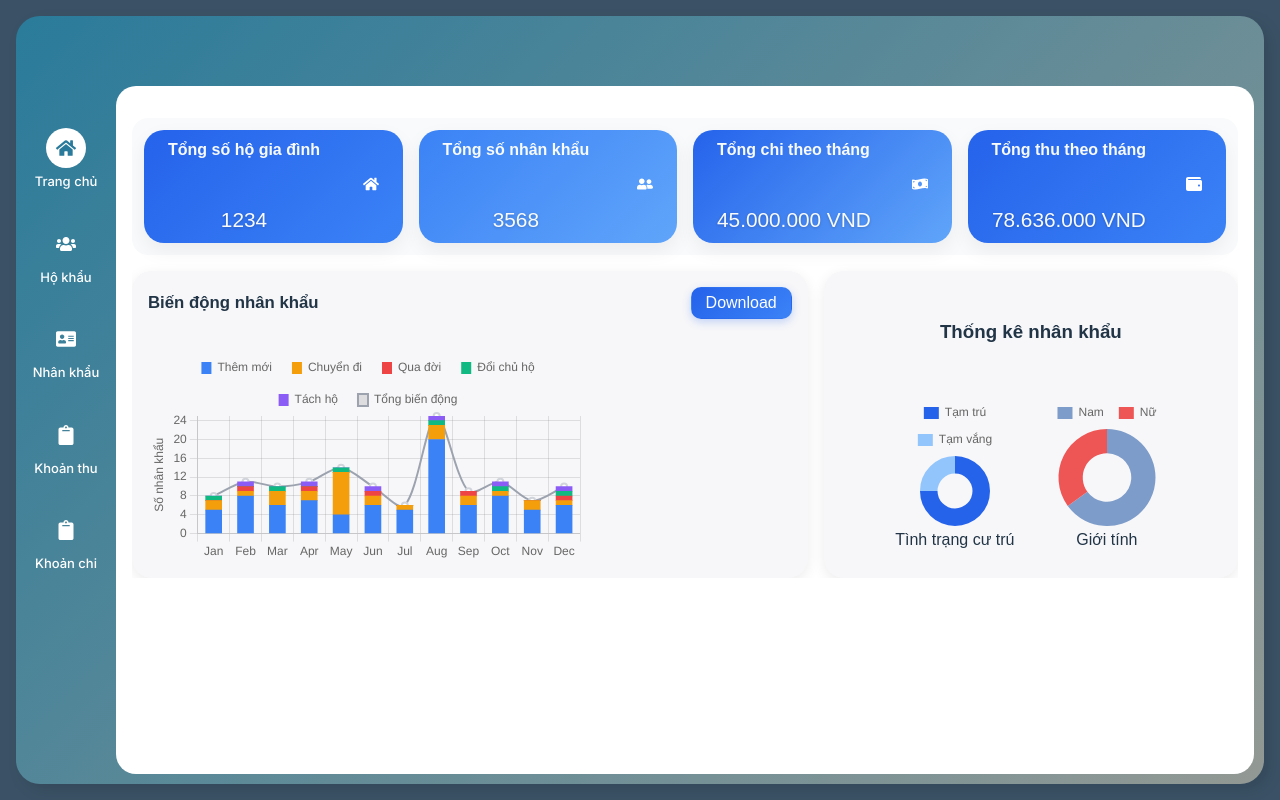
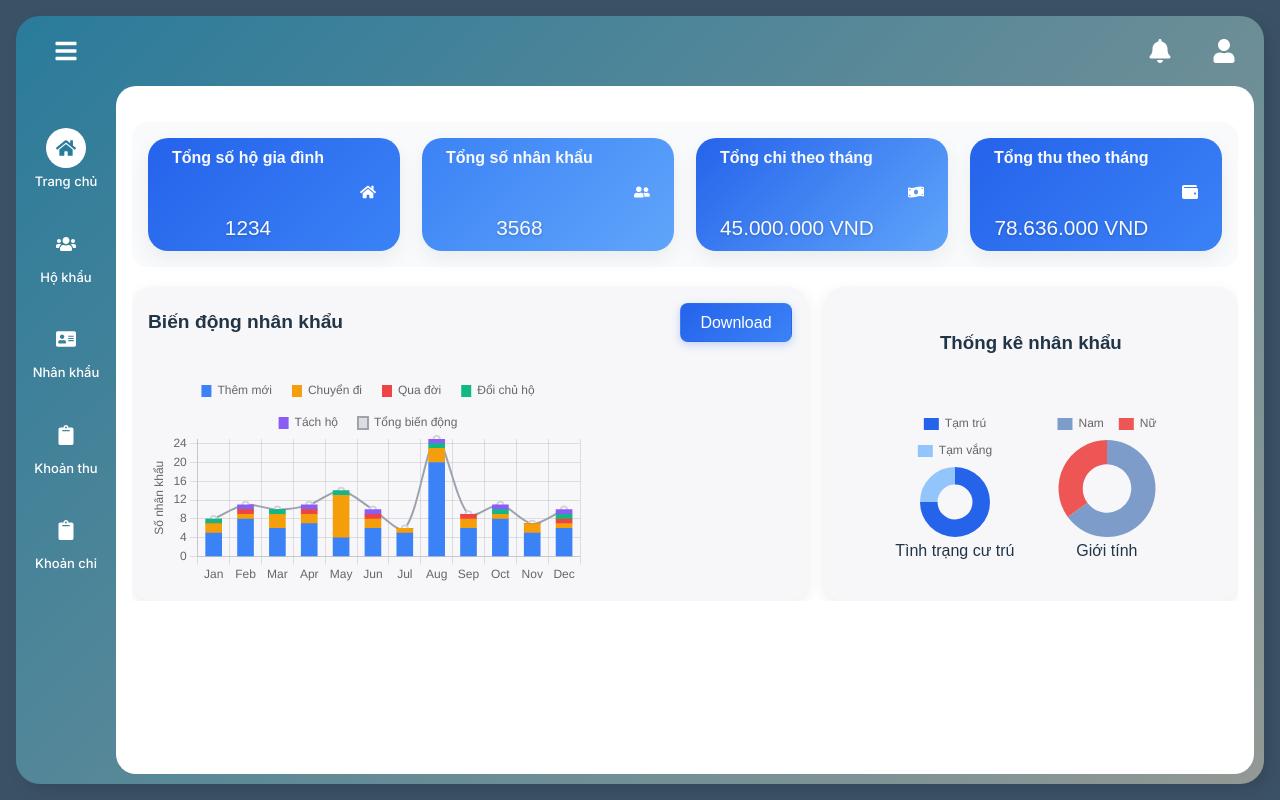
Before and after one commit to nqocdungg/IT4082-Software-Engineering-Project, a React app in the folder frontend/: page / in a window 1280 px wide. Built offline with nearby package versions, Linux system fonts and the light colour scheme; the HTML template or start-up script is replaced by a standard one.

Commit message:
dashboard

```diff
--- a/frontend/src/App.jsx
+++ b/frontend/src/App.jsx
@@ -16,7 +16,6 @@ function App() {
         <Route path="/residents" element={<Residents />} />
         <Route path="/revenues" element={<Revenues />} />
         <Route path="/expenses" element={<Expenses />} />
-
       </Routes>
     </BrowserRouter>
   );
--- a/frontend/src/index.css
+++ b/frontend/src/index.css
@@ -32,9 +32,7 @@ body {
    overflow: hidden;
 }
 
-/* =========================
-   Header
-========================= */
+/* ========================= Header ========================= */
 header {
    display: flex;
    justify-content: space-between;
@@ -46,8 +44,6 @@ header {
    height: 70px;
    color: white;
 }
-
-
 
 .header .user {
    display: flex;
@@ -80,9 +76,7 @@ header {
    transform: scale(1.05);
 }
 
-/* =========================
-   App content: sidebar + main
-========================= */
+/* ========================= App content: sidebar + main ========================= */
 .mainContentWrapper {
    width: 100%;
    /* chiếm toàn bộ phần trong của .appMain */
@@ -93,10 +87,7 @@ header {
    min-height: 0;
 }
 
-
-/* =========================
-   Sidebar
-========================= */
+/* ========================= Sidebar ========================= */
 .sidebar li a {
    display: block;
    text-decoration: none;
@@ -163,7 +154,6 @@ header {
    display: block;
 }
 
-
 /* Khi hover vào link, đổi nền icon */
 .sidebar li a:hover .icon {
    background-color: rgba(255, 255, 255, 0.3);
@@ -184,10 +174,7 @@ header {
    color: inherit;
 }
 
-
-/* =========================
-   Main area (Khung dashboard)
-========================= */
+/* ========================= Main area (Khung dashboard) ========================= */
 .mainContent {
    flex: 1;
    padding: 20px;
@@ -199,9 +186,7 @@ header {
    margin-top: 0px;
 }
 
-/* =========================
-   User icon
-========================= */
+/* ========================= User icon ========================= */
 .user-icon {
    width: 40px;
    height: 40px;
@@ -211,16 +196,13 @@ header {
    margin-bottom: 10px;
 }
 
-
 :root {
    font-family: system-ui, Avenir, Helvetica, Arial, sans-serif;
    line-height: 1.5;
    font-weight: 400;
-
    color-scheme: light dark;
    color: rgba(255, 255, 255, 0.87);
    background-color: #242424;
-
    font-synthesis: none;
    text-rendering: optimizeLegibility;
    -webkit-font-smoothing: antialiased;
@@ -232,6 +214,7 @@ a {
    color: #646cff;
    text-decoration: inherit;
 }
+
 a:hover {
    color: #535bf2;
 }
@@ -249,7 +232,7 @@ h1 {
    line-height: 1.1;
 }
 
-button {
+.dashboard button {
    border-radius: 8px;
    border: 1px solid transparent;
    padding: 0.6em 1.2em;
@@ -260,11 +243,13 @@ button {
    cursor: pointer;
    transition: border-color 0.25s;
 }
-button:hover {
+
+.dashboard button:hover {
    border-color: #646cff;
 }
-button:focus,
-button:focus-visible {
+
+.dashboard button:focus,
+.dashboard button:focus-visible {
    outline: 4px auto -webkit-focus-ring-color;
 }
 
@@ -273,10 +258,12 @@ button:focus-visible {
       color: #213547;
       background-color: #ffffff;
    }
+
    a:hover {
       color: #747bff;
    }
-  button {
+
+   .dashboard button {
       background-color: #f9f9f9;
    }
 }
@@ -300,9 +287,9 @@ body {
 /* --- Top cards --- */
 .top-cards {
    display: flex;
-  gap: 16px;
-  margin: 16px 0;
-  padding: 12px;
+   gap: 22px;
+   margin: 20px 0;
+   padding: 16px;
    border-radius: 16px;
    background-color: #f9fafb;
 }
@@ -315,13 +302,12 @@ body {
    display: flex;
    align-items: center;
    box-shadow: 0 8px 20px rgba(0, 0, 0, 0.06);
-
    transition: transform 0.2s, box-shadow 0.2s;
    justify-content: space-between;
    border: none;
-
    color: #ffffff;
 }
+
 .top-cards .card:hover {
    transform: translateY(-4px);
    box-shadow: 0 10px 20px rgba(0, 0, 0, 0.12);
@@ -335,9 +321,11 @@ body {
 .card.card2 {
    background: linear-gradient(135deg, #3b82f6, #60a5fa);
 }
+
 .card.card3 {
    background: linear-gradient(135deg, #2563eb, #60a5fa);
 }
+
 .card.card4 {
    background: linear-gradient(135deg, #2563eb, #3b82f6);
 }
@@ -347,6 +335,7 @@ body {
    justify-content: space-between;
    flex-direction: column;
 }
+
 .card-content h4 {
    margin-top: 30px;
    font-size: 1rem;
@@ -367,8 +356,8 @@ body {
 /* --- Charts --- */
 .charts {
    display: flex;
-  gap: 18px;
-  margin-top: 8px;
+   gap: 28px;
+   margin-top: 10px;
    background-color: white;
    flex: 1 1 100%;
    align-items: stretch;
@@ -376,20 +365,20 @@ body {
 
 /* Biểu đồ cột + đường */
 .chart-left {
-  flex: 2 1 62%;
+   flex: 3 1 70%;
    background-color: #f7f7f9;
-  padding: 18px;
-  min-height: 320px;
-  padding-top: 12px;
+   padding: 30px;
+   min-height: 400px;
+   padding-top: 15px;
    border-radius: 20px;
    box-shadow: 0 4px 14px rgba(0, 0, 0, 0.08);
 }
 
 /* Hai vòng tròn */
 .chart-right {
-  flex: 1 1 38%;
+   flex: 1 1 35%;
    background-color: #f7f7f9;
-  padding: 16px;
+   padding: 26px;
    border-radius: 20px;
    box-shadow: 0 4px 14px rgba(0, 0, 0, 0.08);
    display: flex;
@@ -407,12 +396,11 @@ body {
 
 .chart-header h3 {
    margin: 0;
-  font-size: 1.05rem;
+   font-size: 1.2rem;
 }
 
 .btn-action {
    padding: 6px 14px;
-
    border-radius: 10px;
    background: linear-gradient(135deg, #2563eb, #3b82f6);
    color: #fff;
@@ -425,14 +413,17 @@ body {
    background: linear-gradient(135deg, #1d4ed8, #2563eb);
    transform: translateY(-2px);
 }
+
 .btn-action:active {
-  background-color: #1e40af; /* khi nhấn xuống tối hơn nữa */
-  transform: translateY(1px); /* nhấn xuống */
+   background-color: #1e40af;
+   /* khi nhấn xuống tối hơn nữa */
+   transform: translateY(1px);
+   /* nhấn xuống */
 }
+
 .chart-container {
-  height: 240px;
-
-  padding-top: 12px;
+   height: 300px;
+   padding-top: 20px;
 }
 
 /* Nhóm 2 vòng tròn */
@@ -440,9 +431,7 @@ body {
    display: flex;
    justify-content: center;
    align-items: flex-start;
-  gap: 12px;
-  margin-bottom: 24px;
-
+   margin-bottom: 40px;
    flex-direction: row;
 }
 
@@ -450,9 +439,9 @@ body {
    display: flex;
    flex-direction: column;
    align-items: center;
-  width: 150px;
-  height: 150px;
-  gap: 12px;
+   width: 190px;
+   height: 190px;
+   gap: 20px;
 }
 
 .circle-item p.target {
@@ -460,10 +449,12 @@ body {
    font-weight: 500;
    margin-top: -8px;
 }
+
 .circle-item .percent {
    font-weight: bold;
    color: #3b82f6;
 }
+
 .circle-item .percent.red {
    color: #ef4444;
 }
@@ -474,7 +465,6 @@ body {
       flex-direction: column;
    }
 }
-
 /* ==== OVERRIDE: khiến Dashboard fit đúng khung .mainContent ==== */
 
 /* 0) Đừng để body là flex (rule mặc định của Vite) vì sẽ đẩy .appMain lệch */
```
Lines whose indentation alone changed are shown as unchanged.
